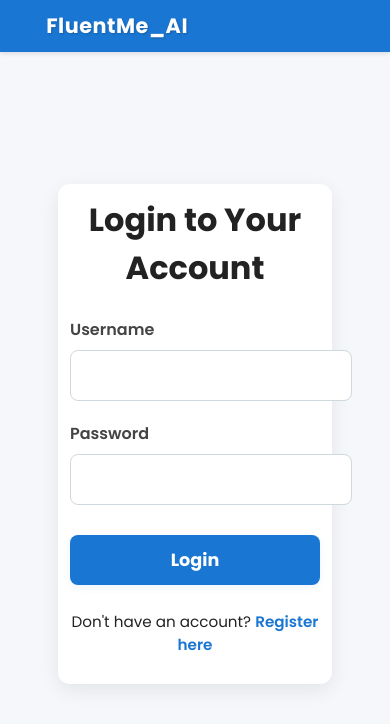
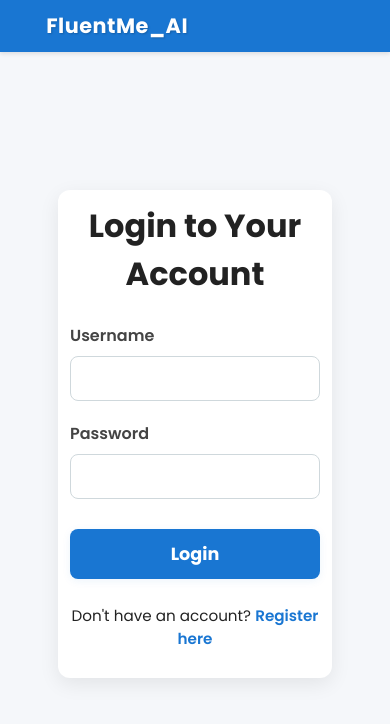
Before and after one commit to akshitsingla21/FlunetMe_AI, a React (Vite) app in the folder client/: page /login in a window 390 px wide. Shown: the top 724 px of the page. Built offline with nearby package versions, Linux system fonts and the light colour scheme; no server answers.

Commit message:
fix: prevent login input fields from overflowing container on mobile

```diff
--- a/client/src/components/LoginPage.css
+++ b/client/src/components/LoginPage.css
@@ -37,6 +37,8 @@
 
 .input-group input {
   width: 100%;
+  max-width: 100%;
+  box-sizing: border-box;
   padding: 12px 15px;
   border: 1px solid var(--medium-gray);
   border-radius: 8px;
@@ -113,4 +115,9 @@
     margin: 0 6px;
     max-width: 98vw;
   }
+  .input-group input {
+    padding: 10px 8px;
+    font-size: 0.98rem;
+    max-width: 100%;
+  }
 }
```
